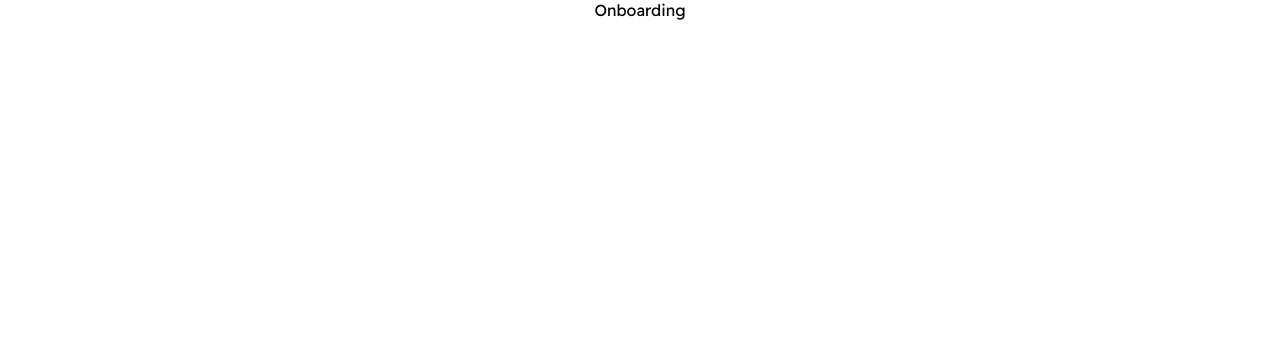
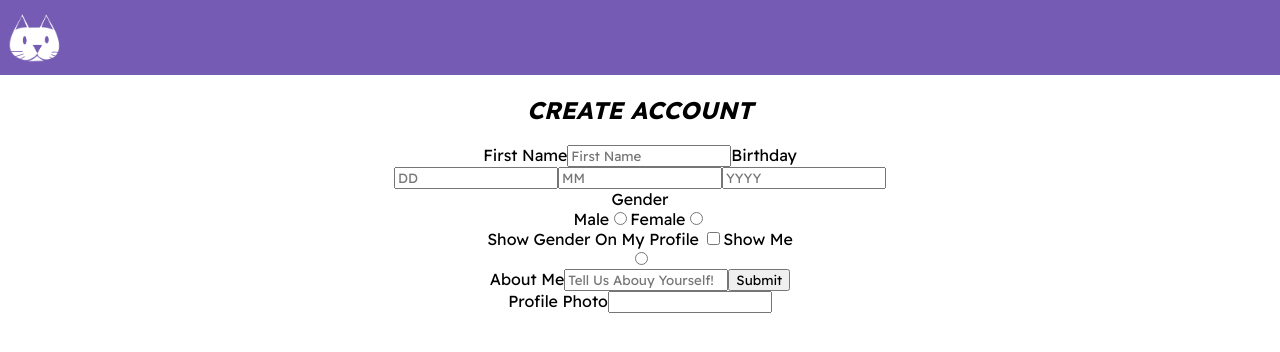
Before and after one commit to enessyarali/Brindr, a React (Create React App) app in the folder client/: page /onboarding in a window 1280 px wide. Shown: the top 352 px of the page. Built offline with nearby package versions, Linux system fonts and the light colour scheme.

Commit message:
OnBoarding Half

```diff
--- a/client/src/components/Nav.js
+++ b/client/src/components/Nav.js
@@ -1,6 +1,8 @@
 import logo from "../images/brindrLogo.png";
 
 const Nav = (props) => {
+
+  const authToken = false
   const handleClick = () => {
     props.setShowModal(true);
     props.setIsSignUp(false)
@@ -10,7 +12,7 @@
       <div className="logo-container">
         <img className="logo" src={logo} />
       </div>
-      {!props.authToken && (
+      {!authToken && props.minimal && (
         <button className="nav-button" onClick={handleClick} disabled={props.showModal} >
           Log In
         </button>
--- a/client/src/index.css
+++ b/client/src/index.css
@@ -137,3 +137,9 @@
   margin: 8px;
   font-size: 17px;
 }
+
+/* -------- OnBoarding Page ------- */
+
+.onboarding form{
+
+}
--- a/client/src/pages/Home.js
+++ b/client/src/pages/Home.js
@@ -14,7 +14,7 @@
   return (
     <div className="overlay">
       <Nav
-        authtoken={authtoken}
+        minimal = {true}
         setShowModal={setShowModal}
         showModal={showModal}
         setIsSignUp={setIsSignUp}
--- a/client/src/pages/OnBoarding.js
+++ b/client/src/pages/OnBoarding.js
@@ -1,9 +1,143 @@
+import { useState } from "react";
+import Nav from "../components/Nav";
+
 const OnBoarding = () => {
-    return(
-        <div>
-                Onboarding
-        </div>
-    )
-}
+  const handleSubmit = () => {};
 
-export default OnBoarding
+  const handleChange = () => {};
+
+  return (
+    <>
+      <Nav
+        setShowModal={() => {}}
+        showModal={false}
+        setIsSignUp={false}
+        minimal={false}
+      />
+      <div className="onboarding">
+        <h2>CREATE ACCOUNT</h2>
+        <form onSubmit={handleSubmit}>
+          <section>
+            <label htmlFor="first_name">First Name</label>
+            <input
+              id="first_name"
+              type="text"
+              name="first_name"
+              placeholder="First Name"
+              required={true}
+              value={""}
+              onChange={handleChange}
+            />
+            <label>Birthday</label>
+            <div className="multiple-input-container">
+              <input
+                id="dob_day"
+                type="number"
+                name="dob_day"
+                placeholder="DD"
+                required={true}
+                value={""}
+                onChange={handleChange}
+              />
+              <input
+                id="dob_month"
+                type="number"
+                name="dob_month"
+                placeholder="MM"
+                required={true}
+                value={""}
+                onChange={handleChange}
+              />
+              <input
+                id="dob_year"
+                type="number"
+                name="dob_year"
+                placeholder="YYYY"
+                required={true}
+                value={""}
+                onChange={handleChange}
+              />
+            </div>
+
+            <label>Gender</label>
+            <div className="multiple-input-container">
+              <label htmlFor="male-gender-identity">Male</label>
+              <input
+                id="male-gender-identity"
+                type="radio"
+                name="gender-identity"
+                required={true}
+                value="male"
+                onChange={handleChange}
+                checked={false}
+              />
+              <label htmlFor="female-gender-identity">Female</label>
+              <input
+                id="female-gender-identity"
+                type="radio"
+                name="gender-identity"
+                required={true}
+                value="female"
+                onChange={handleChange}
+                checked={false}
+              />
+            </div>
+            <label htmlFor="show-gender">Show Gender On My Profile </label>
+            <input
+              id="show-gender"
+              type="checkbox"
+              name="show-gender"
+              required={true}
+              value="female"
+              onChange={handleChange}
+              checked={false}
+            />
+
+            <label>Show Me</label>
+            <div className="multiple-input-container">
+              <input
+                id="female-gender-identity"
+                type="radio"
+                name="gender-identity"
+                required={true}
+                value="female"
+                onChange={handleChange}
+                checked={false}
+              />
+            </div>
+            <label htmlFor="about">About Me</label>
+            <input
+              id="about"
+              type="text"
+              name="about"
+              required={true}
+              placeholder="Tell Us Abouy Yourself!"
+              value={""}
+              onChange={handleChange}
+            />
+
+            <input type="submit" />
+          </section>
+          <section>
+            <label htmlFor="url">Profile Photo</label>
+
+              <input
+                type="url"
+                name="url"
+                id="url"
+                onChange={handleChange}
+                required={true}
+              />
+          <div className="photo-container">
+
+          </div>
+          </section>
+
+
+        </form>
+      </div>
+    </>
+  );
+};
+
+export default OnBoarding;
```
